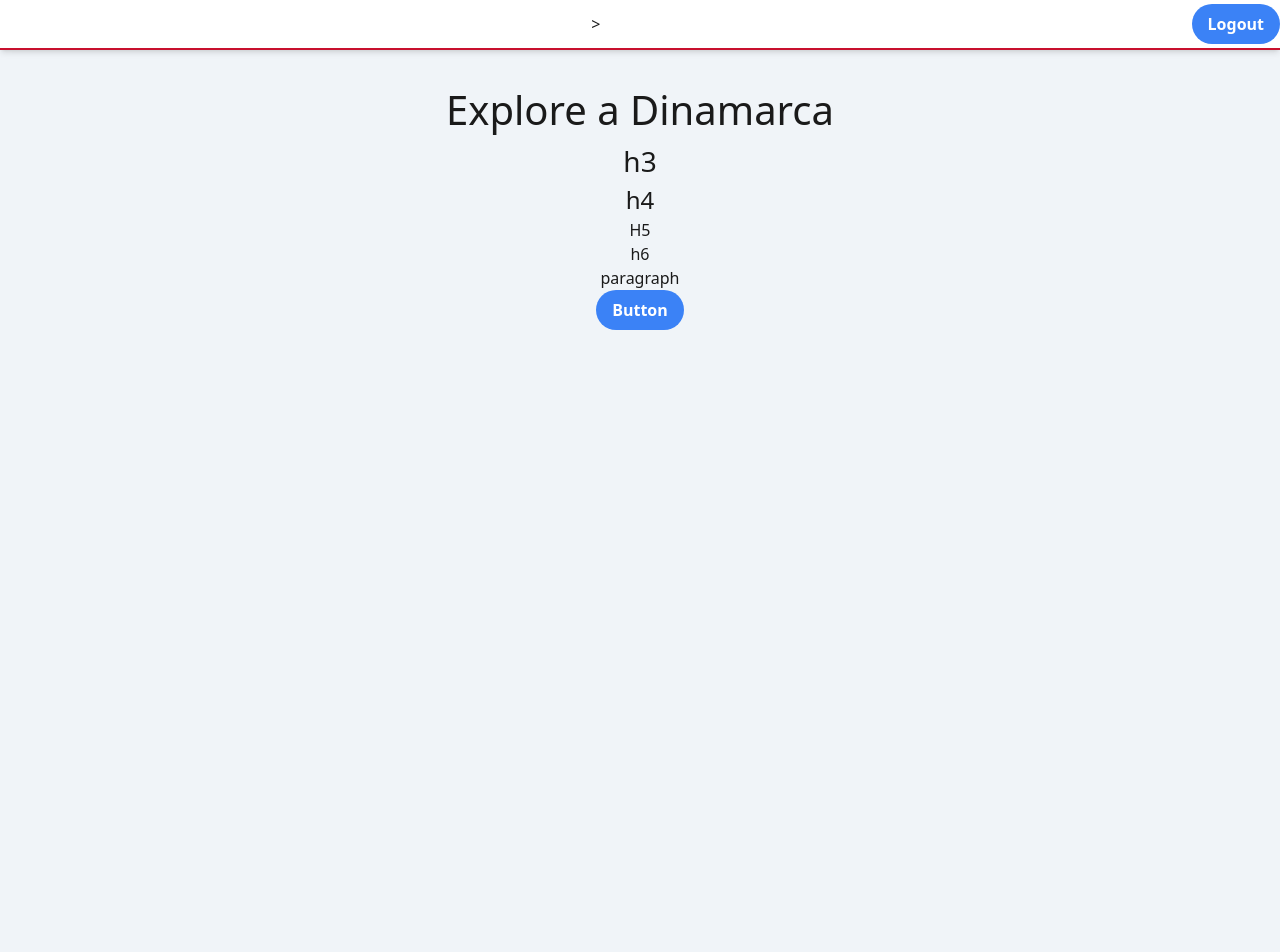
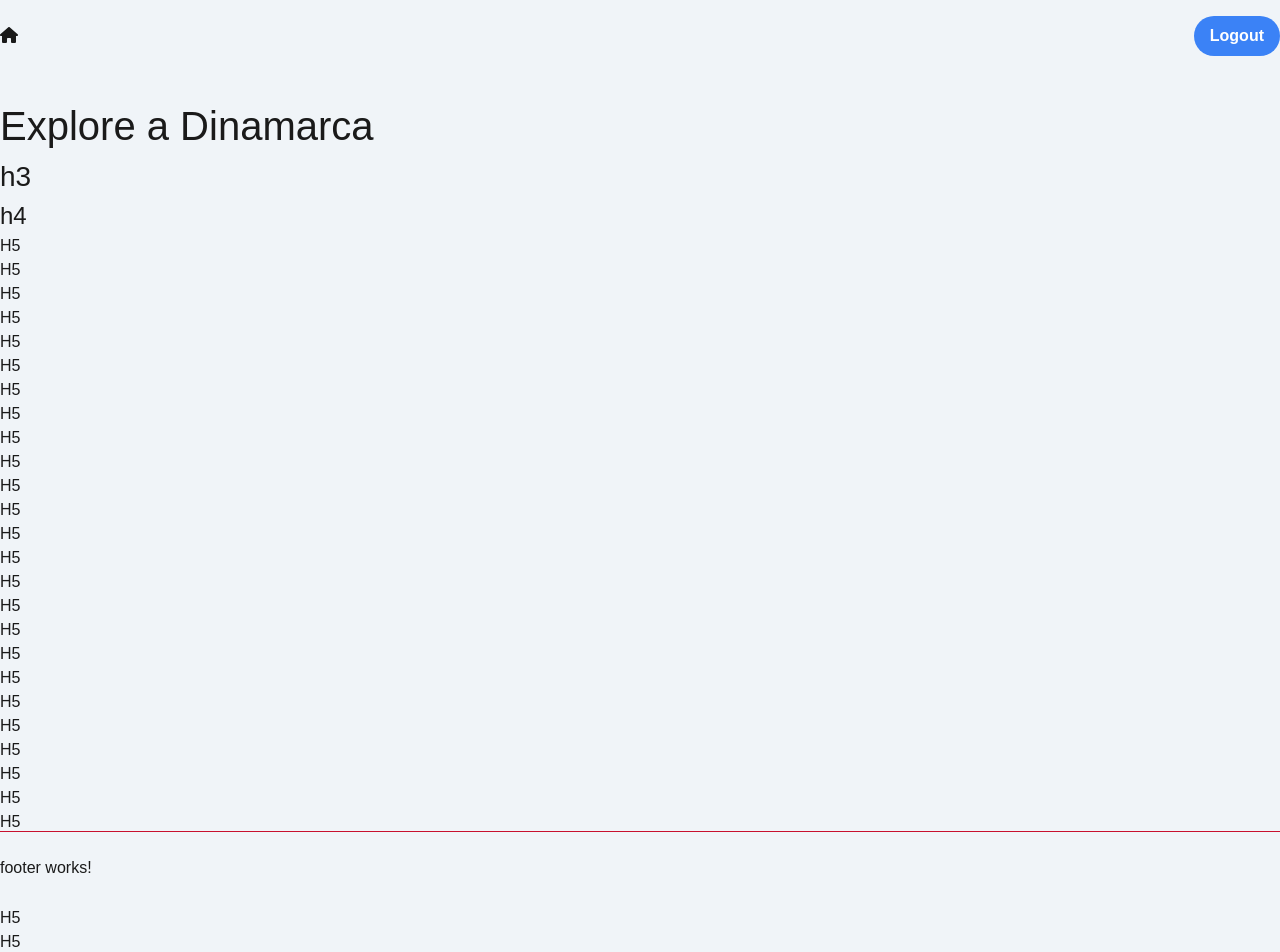
Before and after one commit to thealexcesar/explore-denmark, an Angular app: page /home in a window 1280 px wide. Shown: the top 952 px of the page. Before the commit the page ends 800 px from the top, so only its background shows below. Built offline with nearby package versions, Linux system fonts and the light colour scheme.

Commit message:
💅 style: adjusts containers + header

```diff
--- a/angular.json
+++ b/angular.json
@@ -12,7 +12,7 @@
       },
       "root": "",
       "sourceRoot": "src",
-      "prefix": "app",
+      "prefix": "denmark",
       "architect": {
         "build": {
           "builder": "@angular-devkit/build-angular:application",
--- a/src/app/app.component.ts
+++ b/src/app/app.component.ts
@@ -1,24 +1,27 @@
-import {Component} from '@angular/core';
+import {Component, OnInit} from '@angular/core';
 import { RouterOutlet } from '@angular/router';
 import {HeaderComponent} from "@ui/header/header.component";
 import {FaIconLibrary} from "@fortawesome/angular-fontawesome";
 import {fas} from "@fortawesome/free-solid-svg-icons";
 import {HomeComponent} from "@pages/home/home.component";
 import {CommonModule} from "@angular/common";
+import {LoginComponent} from "@login/login.component";
+import {FooterComponent} from "@ui/footer/footer.component";
 
 @Component({
   selector: 'denmark-root',
   standalone: true,
   imports: [
-    RouterOutlet,
+    FooterComponent,
     HeaderComponent,
     HomeComponent,
-    CommonModule
+    LoginComponent,
+
+    CommonModule,
+
+    RouterOutlet
   ],
-  template: `
-    <denmark-header/>
-    <router-outlet/>
-  `
+  template: `<denmark-header id="header"/> <router-outlet/> <denmark-footer id="footer"/>`
 })
 export class AppComponent {
   title = 'explore-denmark';
--- a/src/app/app.routes.ts
+++ b/src/app/app.routes.ts
@@ -1,7 +1,9 @@
 import { Routes } from '@angular/router';
 import {HomeComponent} from "@pages/home/home.component";
+import {LoginComponent} from "@login/login.component";
 
 export const routes: Routes = [
   {path: '', redirectTo: '/home', pathMatch: 'full'},
   {path: 'home', component: HomeComponent},
+  {path: 'login', component: LoginComponent},
 ];
--- a/src/app/pages/home/home.component.html
+++ b/src/app/pages/home/home.component.html
@@ -1,10 +1,43 @@
-<div class="text-center pt-20">
+<div class="main">
   <h1 class="text-blue">
     Explore a <span class="text-red">Dinamarca</span>
   </h1>
   <h3 class="">h3</h3>
   <h4 class="text-blue">h4</h4>
   <h5>H5</h5>
+  <h5>H5</h5>
+  <h5>H5</h5>
+  <h5>H5</h5>
+  <h5>H5</h5>
+  <h5>H5</h5>
+  <h5>H5</h5>
+  <h5>H5</h5>
+  <h5>H5</h5>
+  <h5>H5</h5>
+  <h5>H5</h5>
+  <h5>H5</h5>
+  <h5>H5</h5>
+  <h5>H5</h5>
+  <h5>H5</h5>
+  <h5>H5</h5>
+  <h5>H5</h5>
+  <h5>H5</h5>
+  <h5>H5</h5>
+  <h5>H5</h5>
+  <h5>H5</h5>
+  <h5>H5</h5>
+  <h5>H5</h5>
+  <h5>H5</h5>
+  <h5>H5</h5>
+  <h5>H5</h5>
+  <h5>H5</h5>
+  <h5>H5</h5>
+  <h5>H5</h5>
+  <h5>H5</h5>
+  <h5>H5</h5>
+  <h5>H5</h5>
+  <h5>H5</h5>
+  <h5>H5</h5>
   <h6>h6</h6>
   <p>paragraph</p>
   <button>Button</button>
--- a/src/app/pages/login/login.component.html
+++ b/src/app/pages/login/login.component.html
@@ -1 +1,6 @@
-<p>login works!</p>
+<div class="main-login">
+  <div class="container">
+
+    <h1>login works!</h1>
+  </div>
+</div>
--- /dev/null
+++ b/src/app/ui/footer/footer.component.html
@@ -0,0 +1,3 @@
+  <div class="container py-8">
+    <div>footer works!</div> <!--TODO!!!-->
+  </div>
--- /dev/null
+++ b/src/app/ui/footer/footer.component.ts
@@ -0,0 +1,12 @@
+import { Component } from '@angular/core';
+
+@Component({
+  selector: 'denmark-footer',
+  standalone: true,
+  imports: [],
+  templateUrl: './footer.component.html',
+  styles: ``
+})
+export class FooterComponent {
+
+}
--- a/src/app/ui/header/header.component.html
+++ b/src/app/ui/header/header.component.html
@@ -1,25 +1,10 @@
-<header class="flex justify-between items-center shadow-md border-b-2 border-denmark-red">
-  <div class="container flex justify-between items-center">
-    <div id="internal-links" class="flex space-x-2">
-    </div>
+<div class="container">
 
-   <!-- <div id="path-links" class="flex">
-      <ng-container *ngFor="let link of externalLinks">
-        <button mat-button [routerLink]="link.path" routerLinkActive="active-link">
-          {{ ('sections.'+link.label) | translate }}
-        </button>
-      </ng-container>
-    </div-->
-    >
-    <div id="set-app"  class="flex space-x-2">
-
-    </div>
-  </div>
-
-  <div class="flex space-x-2">
+  <div class="flex justify-between items-center space-x-2">
+    <fa-icon [icon]="['fas', 'home']" [routerLink]="['/login']" />
     <button *ngIf="isLoggedIn()" class="btn btn-danger" (click)="logout()">
       Logout
     </button>
   </div>
 
-</header>
+</div>
--- a/src/app/ui/header/header.component.ts
+++ b/src/app/ui/header/header.component.ts
@@ -1,4 +1,4 @@
-import {Component, OnInit} from '@angular/core';
+import {Component, HostListener, OnInit} from '@angular/core';
 import {CommonModule, NgIf} from '@angular/common';
 import {Router, RouterLink, RouterLinkActive} from "@angular/router";
 import {MatButton} from "@angular/material/button";
@@ -24,6 +24,7 @@ import {FaIconComponent} from "@fortawesome/angular-fontawesome";
   templateUrl: './header.component.html'
 })
 export class HeaderComponent implements OnInit {
+  isScrolled: boolean = false;
 
   constructor(
     private router: Router,
@@ -31,6 +32,16 @@ export class HeaderComponent implements OnInit {
 
   ngOnInit(): void {
     this.isLoggedIn().then();
+  }
+
+  @HostListener('window:scroll', [])
+  onWindowScroll() {
+    const header = document.getElementById('header');
+    if (window.scrollY > 0) {
+      header?.classList.add('scrolled');
+    } else {
+      header?.classList.remove('scrolled');
+    }
   }
 
   async isLoggedIn() {
--- a/src/assets/stylesheets/styles.sass
+++ b/src/assets/stylesheets/styles.sass
@@ -7,17 +7,20 @@
 /*
   Table of Contents
   ----------------------------------------------------------------------
-  1. Global Styles
-  2. Variables
-  3. Mixins
-  4. Base Styles
-  5. Link Styles
-  6. Button Styles
-  7. Icon Styles
-  8. Image Styles
+  01. Global Styles
+  02. Variables
+  03. Mixins
+  04. Base Styles
+  05. Link Styles
+  06. Button Styles
+  07. Icon Styles
+  08. Image Styles
+  09. Header
+  10. Main
+  11. Footer
   ---------------------------------------------------------------------- */
 
-/* 1. Global Styles
+/* 01. Global Styles
   ---------------------------------------------------------------------- */
 ::-webkit-scrollbar
   width: 7px
@@ -31,22 +34,18 @@
 ::-webkit-scrollbar-thumb:hover
   background: #718096
 
-/* 2. Variables
+/* 02. Variables
   ---------------------------------------------------------------------- */
 $dark: #1a1a1a
 $light: #f0f4f8
 $link: #4493f8
 
-.bg-secondary
-  background-color: $light
-
 $font-sizes: h1 2.5rem, h2 2rem, h3 1.75rem, h4 1.5rem
-
 @each $element, $size in $font-sizes
   #{$element}
     font-size: $size
 
-/* 3. Mixins
+/* 03. Mixins
   ---------------------------------------------------------------------- */
 @mixin transition($time: 500ms, $props: all, $timing-function: ease-in-out)
   -webkit-transition: $props $time $timing-function
@@ -54,28 +53,25 @@ $font-sizes: h1 2.5rem, h2 2rem, h3 1.75rem, h4 1.5rem
   -o-transition: $props $time $timing-function
   transition: $props $time $timing-function
 
-/* 4. Base Styles
+/* 04. Base Styles
   ---------------------------------------------------------------------- */
-body
-  @apply antialiased
+*
   margin: 0
   padding: 0
   box-sizing: border-box
+
+html, body
+  @apply antialiased
+  height: 100vh
   color: $dark
   background: $light
+  display: flex
+  flex-direction: column
+  min-height: 100vh
+  font-family: Arial, sans-serif
   @include transition(0.2s, color)
 
-header
-  position: fixed
-  top: 0
-  width: 100vw
-  height: 10vh
-  min-height: 40px
-  max-height: 50px
-  color: $dark
-  background-color: lighten($light, 10)
-
-/* 5. Link Styles
+/* 05. Link Styles
   ---------------------------------------------------------------------- */
 a
   text-decoration: none
@@ -89,20 +85,91 @@ a
     transform: scale(1.1)
     @include transition(400ms)
 
-/* 6. Button Styles
+/* 06. Button Styles
   ---------------------------------------------------------------------- */
 button
   @apply bg-blue-500 hover:bg-blue-700 text-white font-bold py-2 px-4 rounded-full
 
-/* 7. Icon Styles
+/* 07. Icon Styles
   ---------------------------------------------------------------------- */
 fa-icon
   cursor: pointer
 
-/* 8. Image Styles
+/* 08. Image Styles
   ---------------------------------------------------------------------- */
 img
   cursor: pointer
   object-fit: contain
   width: 100%
   height: 100%
+
+/* 09. Header
+  ---------------------------------------------------------------------- */
+#header
+  position: fixed
+  top: 0
+  left: 0
+  width: 100vw
+  display: flex
+  flex-direction: column
+  justify-content: center
+  align-items: center
+  color: $dark
+  text-align: center
+  vertical-align: middle
+  background-color: $light
+  @include transition()
+
+  & > div
+    padding: 16px 0
+    z-index: 20
+
+  &::before
+    content: ''
+    position: absolute
+    top: -100%
+    left: 0
+    width: 100%
+    height: 100%
+    background-color: lighten($light, 20%)
+    z-index: 10
+    @include transition()
+
+  &.scrolled::before
+    transform: translateY(100%)
+    transition: border-bottom 0.2s ease-out, background-color 0.9s ease
+
+  &.scrolled
+    @apply border-b-2 border-denmark-red bg-denmark-red shadow-md
+
+/* 10. Main
+  ---------------------------------------------------------------------- */
+div[class^='main']
+  height: 80vh
+  min-height: 200px
+  margin: 6rem 0 1rem 0
+  .container
+    padding: 0
+
+/* 11. Footer
+  ---------------------------------------------------------------------- */
+#footer
+  margin-top: 6rem
+  position: relative
+  background-color: $light
+  vertical-align: middle
+  display: flex
+  align-items: center
+
+  .container
+    padding: 24px 0 24px 0
+
+  &::before
+    content: ''
+    position: absolute
+    bottom: 100%
+    left: 0
+    width: 100%
+    height: 1px
+    z-index: 1
+    @apply bg-denmark-red
--- a/src/index.html
+++ b/src/index.html
@@ -1,8 +1,8 @@
 <!doctype html>
-<html lang="en" data-theme="light">
+<html lang="pt-BR" data-theme="light">
 <head>
   <meta charset="utf-8">
-  <title>ExploreDenmark</title>
+  <title>Explore a Dinamarca</title>
   <base href="/">
   <meta name="viewport" content="width=device-width, initial-scale=1">
   <link rel="icon" type="image/x-icon" href="assets/icons/favicon.ico">
```
Also changed, not shown: 1 other file (tests, documents, lock files or other folders).
